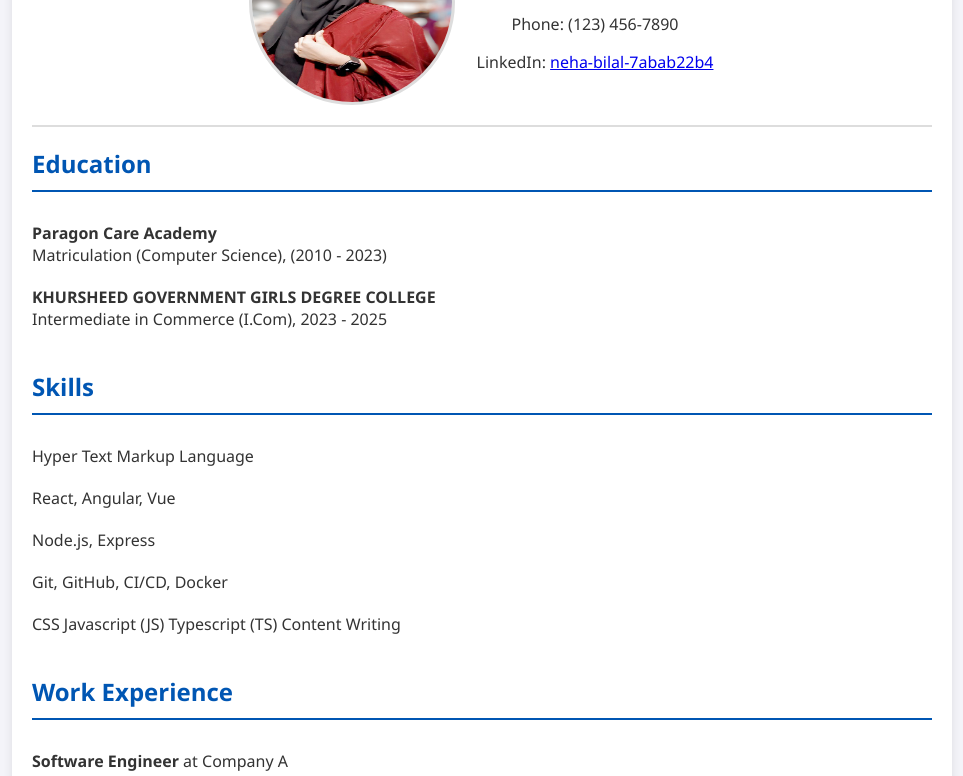
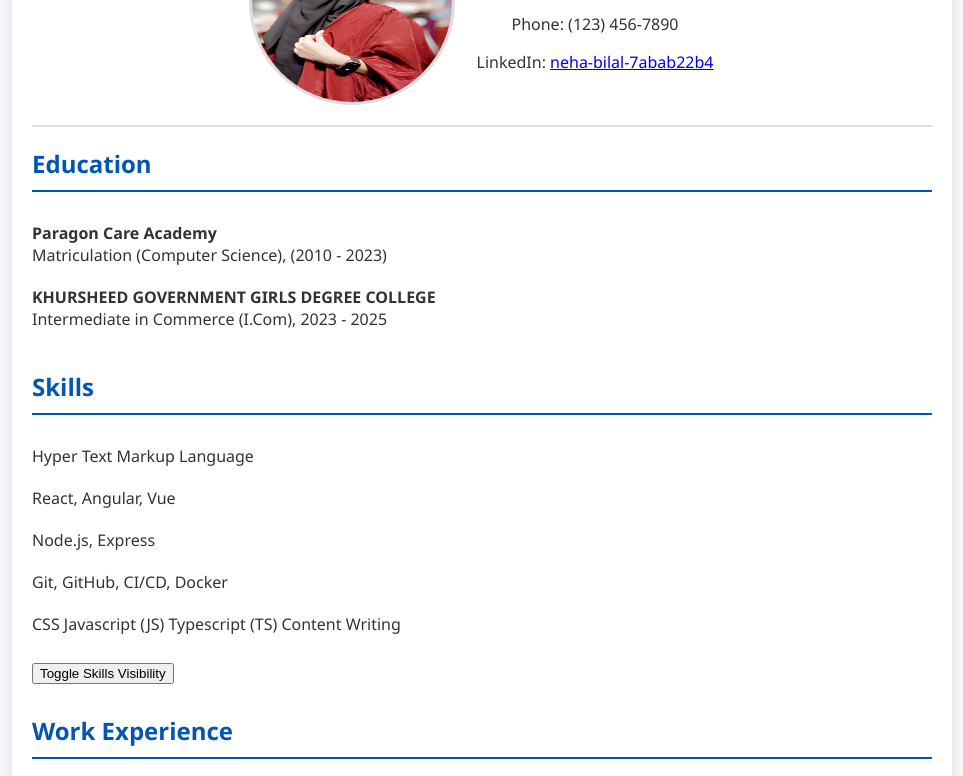
Before and after one commit to NEHADEC/resume1, a plain HTML site: page index.html in a window 1280 px wide. Shown: the part 141-917 px from the top of the page, without its empty margins (158-1121 px from the left). Drawn offline with Linux system fonts and the light colour scheme.

Commit message:
Update index.html

```diff
--- a/index.html
+++ b/index.html
@@ -118,6 +118,8 @@
                 <li>Git, GitHub, CI/CD, Docker</li>
                 <li>CSS Javascript (JS) Typescript (TS) Content Writing</li>
             </ul>
+             <button id="toggle-skills" class="toggle-button">Toggle Skills Visibility</button>
+        </section>
         </section>
 
         <section class="section work-experience">
```
